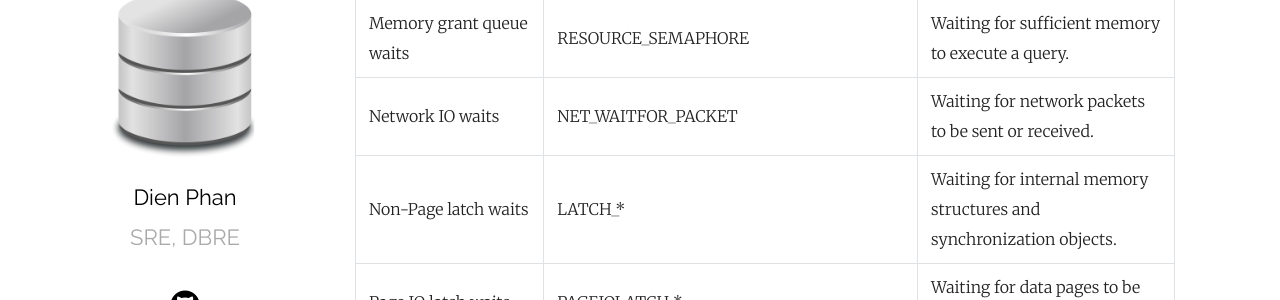
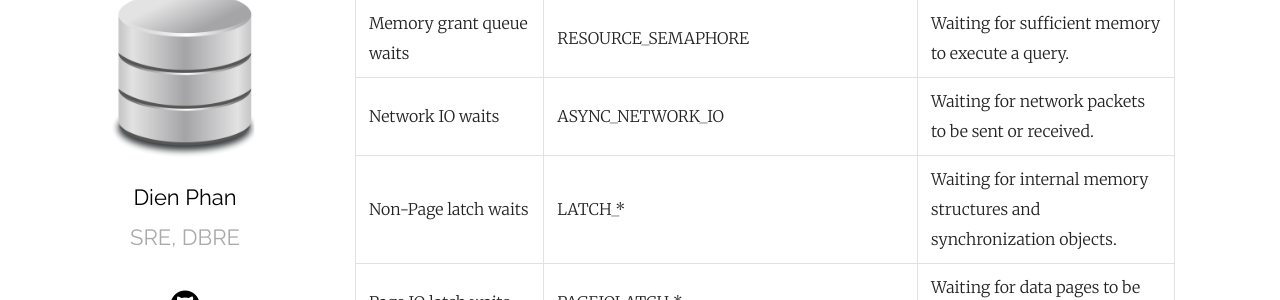
Before and after one commit to tdien105/blog, a Jekyll site: the page built from _posts/2024-03-06-sql-waits.md, in a window 1280 px wide and 900 px high, scrolled down 3256 px. Shown: the part 154-454 px from the top of the window. Built offline with Jekyll 4.4.1, drawn with Linux system fonts in a browser that asks for light colours.

Commit message:
minor correction

```diff
--- a/_posts/2024-03-06-sql-waits.md
+++ b/_posts/2024-03-06-sql-waits.md
@@ -105,7 +105,7 @@ Mapping between performance counter and SQL Server wait type.
 | Log buffer waits                        | LOGBUFFER                          | Waiting for space in the log buffer to write log records. |
 | Log write waits                         | WRITELOG                           | Waiting for log records to be written to disk.       |
 | Memory grant queue waits                | RESOURCE_SEMAPHORE                 | Waiting for sufficient memory to execute a query.    |
-| Network IO waits                        | NET_WAITFOR_PACKET                 | Waiting for network packets to be sent or received.  |
+| Network IO waits                        | ASYNC_NETWORK_IO                   | Waiting for network packets to be sent or received.  |
 | Non-Page latch waits                    | LATCH_*                            | Waiting for internal memory structures and synchronization objects. |
 | Page IO latch waits                     | PAGEIOLATCH_*                      | Waiting for data pages to be read from disk into memory. |
 | Page latch waits                        | PAGELATCH_*                        | Waiting for latch operations on in-memory pages.     |
```
